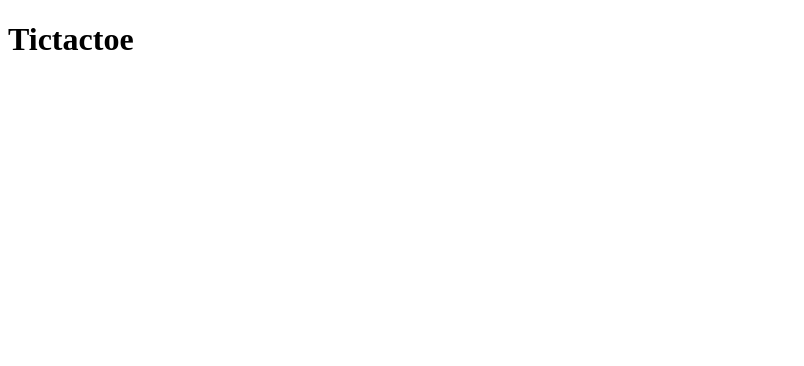
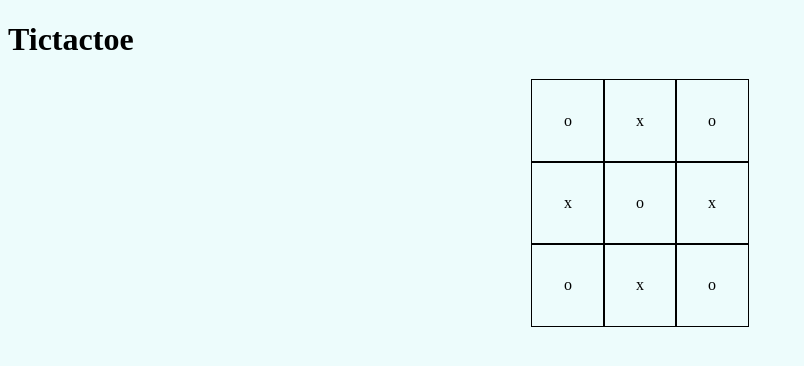
Before and after one commit to Emre1555/tic_tac_toe, a plain HTML site: page index.html in a window 1280 px wide. Shown: the whole page, without its empty margins (0-804 px from the left). Drawn offline with Linux system fonts and the light colour scheme.

Commit message:
first commit

```diff
--- a/index.html
+++ b/index.html
@@ -5,9 +5,28 @@
     <meta http-equiv="X-UA-Compatible" content="IE=edge">
     <meta name="viewport" content="width=device-width, initial-scale=1.0">
     <title>Tic Tac Toe</title>
+    <link rel="stylesheet" href="style.css">
 </head>
 <body>
+    <script>0</script>
     <h1>Tictactoe</h1>
-    <div class="gameboard"></div>
+    <div class="gameboard">
+        <div class="row">
+            <div class="column num-0">x</div>
+            <div class="column num-1">x</div>
+            <div class="column num-2">x</div>
+        </div>
+        <div class="row">
+            <div class="column num-3">x</div>
+            <div class="column num-4">x</div>
+            <div class="column num-5">x</div>
+        </div>
+        <div class="row">
+            <div class="column num-6">x</div>
+            <div class="column num-7">x</div>
+            <div class="column num-8">x</div>
+        </div>
+    </div>
 </body>
+<script src="script.js"> </script>
 </html>
--- a/script.js
+++ b/script.js
@@ -1,7 +1,44 @@
 const Gameboard = (()=>{
-    const gameboard = []
+    const gameboard = ["o","x","o","x","o","x","o","x","o"]
+
+    return{gameboard}
 })()
 
-var Player = (function(name){
+const displayController = (() => {
+    const num0 = document.querySelectorAll(".num-0")[0]
+    const num1 = document.querySelectorAll(".num-1")[0]
+    const num2 = document.querySelectorAll(".num-2")[0]
+    const num3 = document.querySelectorAll(".num-3")[0]
+    const num4 = document.querySelectorAll(".num-4")[0]
+    const num5 = document.querySelectorAll(".num-5")[0]
+    const num6 = document.querySelectorAll(".num-6")[0]
+    const num7 = document.querySelectorAll(".num-7")[0]
+    const num8 = document.querySelectorAll(".num-8")[0]
+
+
+    num0.innerHTML = Gameboard.gameboard[0]
+    num1.innerHTML = Gameboard.gameboard[1]
+    num2.innerHTML = Gameboard.gameboard[2]
+    num3.innerHTML = Gameboard.gameboard[3]
+    num4.innerHTML = Gameboard.gameboard[4]
+    num5.innerHTML = Gameboard.gameboard[5]
+    num6.innerHTML = Gameboard.gameboard[6]
+    num7.innerHTML = Gameboard.gameboard[7]
+    num8.innerHTML = Gameboard.gameboard[8]
+
+})()
+
+
+var Player = (function(name, mark){
     this.name = name
+    this.mark = mark
+
+    function play(location){
+        if(Gameboard.game=""){
+            Gameboard.game[location] = mark
+        } else {
+            console.log("cannot mark that")
+        }
+    }
+
 })()
--- a/style.css
+++ b/style.css
@@ -0,0 +1,19 @@
+body{
+    background-color: rgb(237, 252, 252);
+}
+
+.gameboard{
+    display: flex;
+    align-items: center;
+    justify-content: center;
+}
+
+.row{
+}
+
+.column{
+    display: flex;
+    flex-direction: column;
+    padding: 2em;
+    outline: 1px solid black;
+}
```
